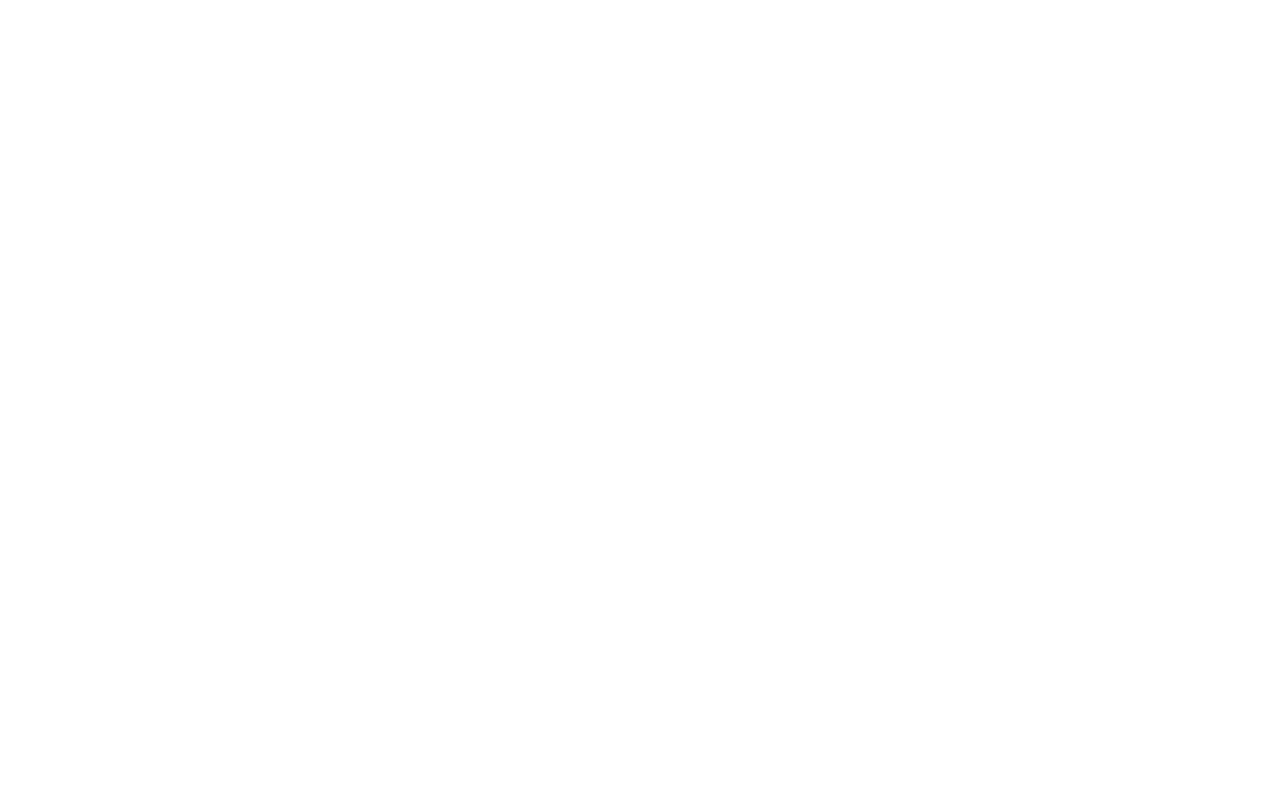
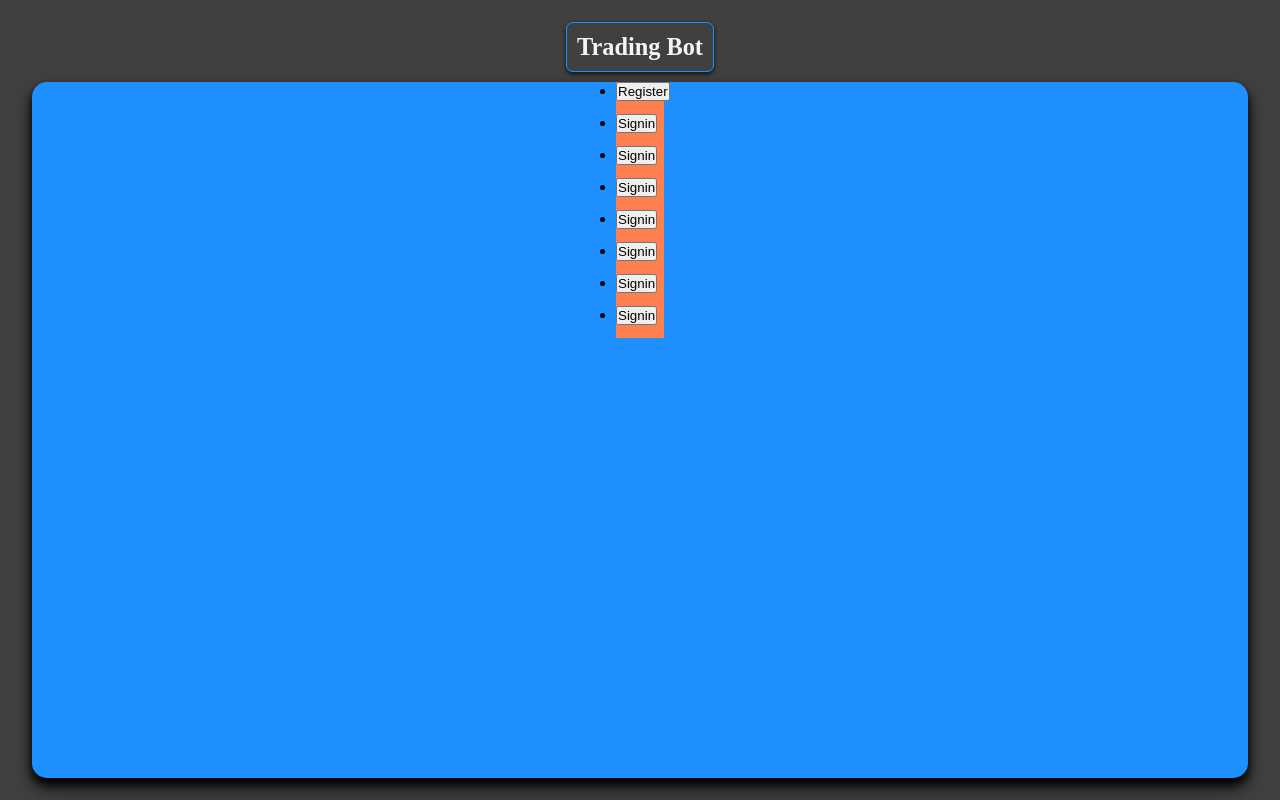
Before and after one commit to Chukwunazaekpere/telBolt, a React (Create React App) app: page / in a window 1280 px wide. Built offline with nearby package versions, Linux system fonts and the light colour scheme.

Commit message:
FE Update

```diff
--- a/src/App.tsx
+++ b/src/App.tsx
@@ -1,28 +1,28 @@
 import Navbar from './components/Navbar';
 import { Route, Switch } from "react-router-dom";
-import HomeScreen from './screens/HomeScreen';
-import AppStateContext from './context/AppContext';
+import AppStoreContext from './context/Store';
 
 
-import { FC, ReactNode } from 'react';
+import { FC, ReactNode, useContext } from 'react';
 //=====================================================================
-
+import ProtectedRoutes from './routes/ProtectedRoutes';
+import UnprotectedRoutes from './routes/UnprotectedRoutes';
 
 interface Props {
-  props?: {
-    history: object
-  }
+
 }
 
 const App: FC<Props> = (props) => {
-  const route = props.props;
-  console.log(route);
-
+  const { state } = useContext(AppStoreContext);
+  const currentRoute = state.currentRoute;
 
   return (
-    <div>
-
-    </div>
+      <div>
+        {
+          currentRoute === "/" ? <UnprotectedRoutes />
+          : <ProtectedRoutes />
+        }
+      </div>
   );
 }
 
--- a/src/context/AppContext.tsx
+++ b/src/context/AppContext.tsx
@@ -9,6 +9,7 @@
 const AppStateContext: FC<AppContextProps> = ({ children }) => {
     const initialState: AppStateType = {
         showDrawer: true,
+        currentRoute: "/"
     }
     const [state, dispatch] = useReducer(toggleDrawerReducer, initialState);
 
--- a/src/context/Store.ts
+++ b/src/context/Store.ts
@@ -2,6 +2,7 @@
 
 const appState = {
     showDrawer: true,
+    currentRoute: "/"
 }
 
 interface ContextType {
--- a/src/routes/ProtectedRoutes.tsx
+++ b/src/routes/ProtectedRoutes.tsx
@@ -6,6 +6,7 @@
 import ClientScreen from '../screens/ClientScreen';
 import BonusScreen from '../screens/BonusScreen';
 //=======================================================================
+import Navbar from '../components/Navbar';
 
 import { Switch, Route } from 'react-router-dom';
 
@@ -17,7 +18,9 @@
 const ProtectedRoutes = (props: Props) => {
 
     return(
+
         <Switch>
+            <Navbar />
             <Route path='/dashboard' component={DashboardScreen} />
             <Route path='/history' component={HistoryScreen} />
             <Route path='/notification' component={NotificationScreen} />
--- a/src/routes/UnprotectedRoutes.tsx
+++ b/src/routes/UnprotectedRoutes.tsx
@@ -12,11 +12,11 @@
 const UnprotectedRoutes = (props: Props) => {
 
     return(
-        <div>
+        <Switch>
             <Route exact path='/' component={HomeScreen} />
             <Route path='/register' component={SignupScreen} />
             <Route path='/login' component={LoginScreen} />
-        </div>
+        </Switch>
     )
 }
 
--- a/src/screens/HomeScreen.tsx
+++ b/src/screens/HomeScreen.tsx
@@ -19,9 +19,9 @@
     return(
         <div className='home__container'>
             <section className='signup__text'>
-                <h3>Admin Signup</h3>
+                <h3>Trading Bot</h3>
             </section>
-            <section className='animate__animated animate__swing signup__form'>
+            <section className='animate__animated animate__swing home__content'>
                 <span></span>
                 <ul className='home__btn__group'>
                     <li>
--- a/src/styles/HomeScreen.css
+++ b/src/styles/HomeScreen.css
@@ -3,7 +3,7 @@
 .home__container {
     display: flex;
     width: 100%;
-    height: 85vh;
+    height: 100vh;
     justify-content: center;
     align-items: center;
     background-color: rgba(0, 0, 0, 0.75);
@@ -17,36 +17,13 @@
     color: #f4f4f4;
 }
 
-.home__input__fields {
+.home__content {
     display: flex;
-    justify-content: center;
     align-items: center;
-    width: 100%;
-    height: 4vh;
-    margin: 1px;
-    border-radius: 10px;
-    font-weight: 700;
-    font-family: Georgia, 'Times New Roman', Times, serif;
-    padding: 3px;
-    border-color: #000;
-    border-width: 2px;
-    outline: none;
-}
-
-.input__fields:focus-visible {
-    border-radius: 10px;
-    color: blue;
-}
-
-.signup__form {
-    display: flex;
-    justify-content: center;
-    align-items: center;
-    width: 25%;
-    height: 40vh;
+    width: 95%;
+    height: 87vh;
     border-radius: 15px;
     flex-direction: column;
-    /* margin-top: 1.2rem; */
     background-color: dodgerblue;
     list-style: none;
     box-shadow: 0 6px 9px 0 rgba(0, 0, 0, 0.85), 0 10px 17px 0 rgba(0, 0, 0, 0.75);
```
